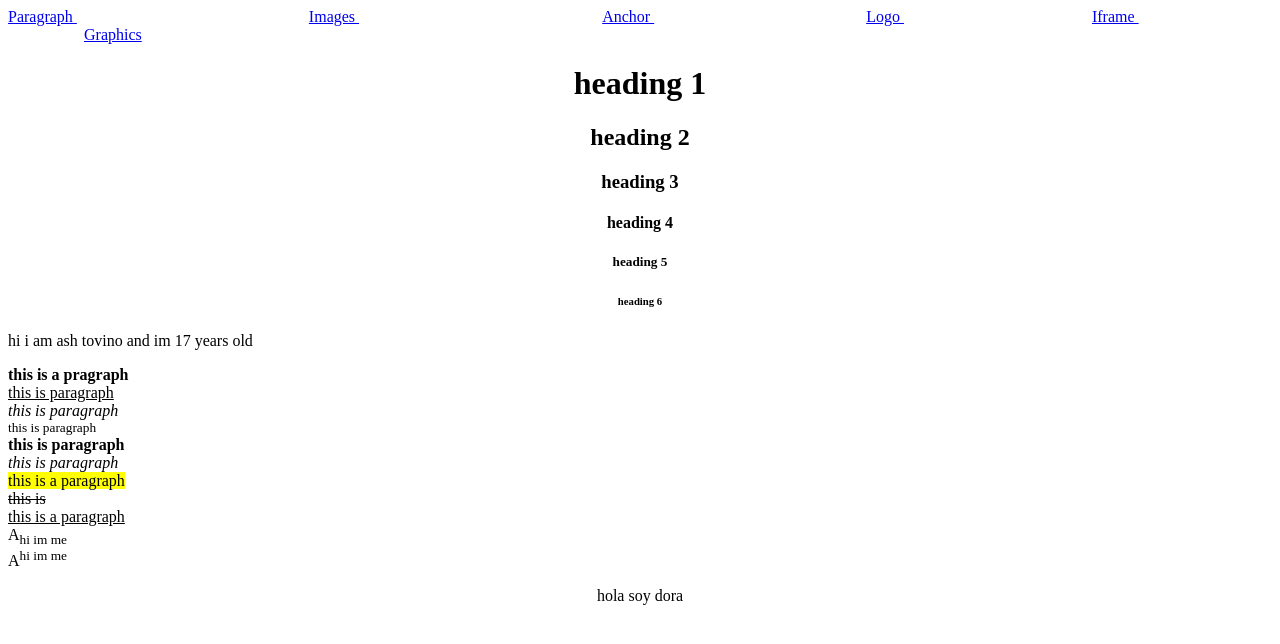
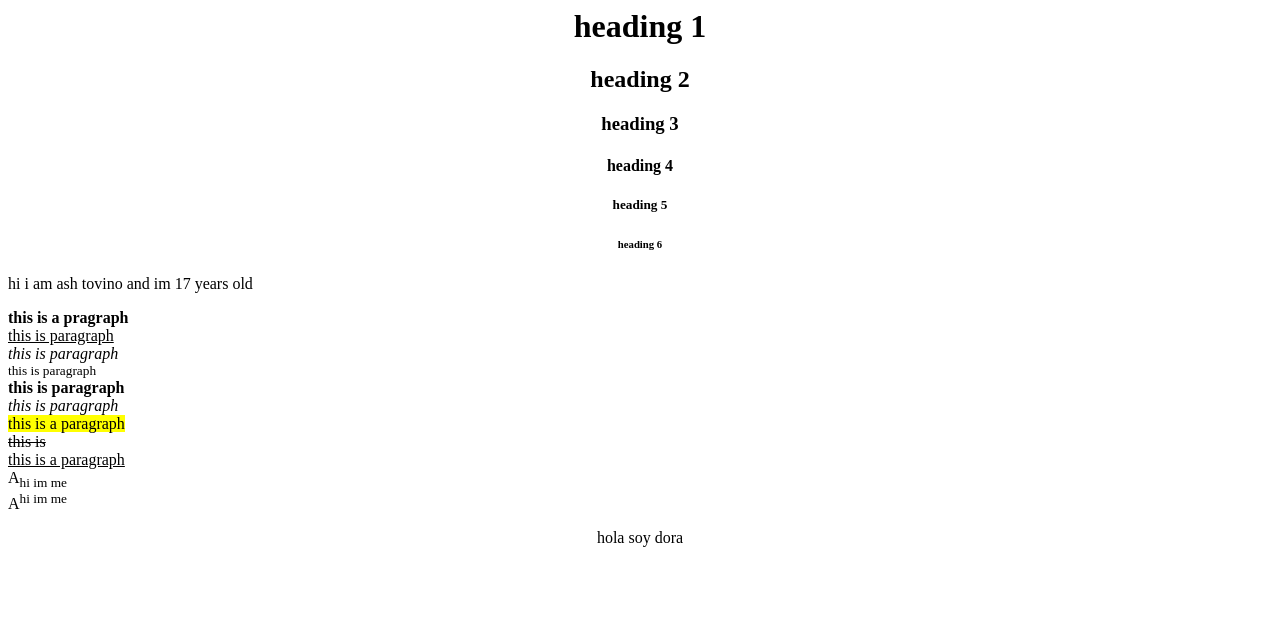
Before and after one commit to DivaQueen-dev/Full-Stack-Journal, a plain HTML site: page HTML/index.html in a window 1280 px wide. Drawn offline with Linux system fonts and the light colour scheme.

Commit message:
Update index.html

```diff
--- a/HTML/index.html
+++ b/HTML/index.html
@@ -5,27 +5,6 @@
         </title>
     </head>
     <body>
-        <a href="C:\Users\HP\Desktop\logo meaning.txt">
-            Paragraph
-        </a>&nbsp;&nbsp;&nbsp;&nbsp;&nbsp;&nbsp;&nbsp;&nbsp;&nbsp;&nbsp;&nbsp;&nbsp;&nbsp;&nbsp;&nbsp;&nbsp;&nbsp;&nbsp;&nbsp;&nbsp;&nbsp;&nbsp;&nbsp;&nbsp;&nbsp;&nbsp;&nbsp;&nbsp;&nbsp;&nbsp;&nbsp;&nbsp;&nbsp;&nbsp;&nbsp;&nbsp;&nbsp;&nbsp;&nbsp;&nbsp;&nbsp;&nbsp;&nbsp;&nbsp;&nbsp;&nbsp;&nbsp;&nbsp;&nbsp;&nbsp;&nbsp;&nbsp;&nbsp;&nbsp;&nbsp;&nbsp;&nbsp;
-        <a href="file:///C:/Users/HP/Desktop/WT/FE/html/image.html">
-            Images
-        </a>&nbsp;&nbsp;&nbsp;&nbsp;&nbsp;&nbsp;&nbsp;&nbsp;&nbsp;&nbsp;&nbsp;&nbsp;&nbsp;&nbsp;&nbsp;&nbsp;&nbsp;&nbsp;&nbsp;&nbsp;&nbsp;&nbsp;&nbsp;&nbsp;&nbsp;&nbsp;&nbsp;&nbsp;&nbsp;&nbsp;&nbsp;&nbsp;&nbsp;&nbsp;&nbsp;&nbsp;&nbsp;&nbsp;&nbsp;&nbsp;&nbsp;&nbsp;&nbsp;&nbsp;&nbsp;&nbsp;&nbsp;&nbsp;&nbsp;&nbsp;&nbsp;&nbsp;&nbsp;&nbsp;&nbsp;&nbsp;&nbsp;&nbsp;&nbsp;&nbsp;
-         <a href="file:///C:/Users/HP/Desktop/WT/FE/html/anchor.html" target="_self">
-            Anchor
-         </a>&nbsp;&nbsp;&nbsp; &nbsp;&nbsp;&nbsp;&nbsp;&nbsp;&nbsp;&nbsp;&nbsp;&nbsp;
-        &nbsp;&nbsp;&nbsp; &nbsp;&nbsp;&nbsp;&nbsp;&nbsp;&nbsp;&nbsp;&nbsp;&nbsp; &nbsp;&nbsp;&nbsp;&nbsp;&nbsp;&nbsp;&nbsp;&nbsp;&nbsp;&nbsp;&nbsp;&nbsp;&nbsp;&nbsp;&nbsp;&nbsp;&nbsp;&nbsp;&nbsp;&nbsp;&nbsp;&nbsp;&nbsp;&nbsp;
-
-         <a href= "C:\Users\HP\Desktop\logo.png">
-            Logo
-         </a>&nbsp;&nbsp;&nbsp; &nbsp;&nbsp;&nbsp;&nbsp;&nbsp;&nbsp;&nbsp;&nbsp;&nbsp; &nbsp;&nbsp;&nbsp;&nbsp;&nbsp;&nbsp;&nbsp;&nbsp; &nbsp;&nbsp;&nbsp;&nbsp;&nbsp;&nbsp;&nbsp;&nbsp;&nbsp;&nbsp;&nbsp;&nbsp;&nbsp;&nbsp;&nbsp;&nbsp; &nbsp;&nbsp;&nbsp;&nbsp;&nbsp;&nbsp;
-         <a href="file:///C:/Users/HP/Desktop/WT/FE/html/iframe.html">
-            Iframe
-         </a>&nbsp;&nbsp;&nbsp;&nbsp;&nbsp;&nbsp;&nbsp;&nbsp;&nbsp;&nbsp;&nbsp;&nbsp;&nbsp;&nbsp;&nbsp;&nbsp;&nbsp;&nbsp;&nbsp;&nbsp; &nbsp;&nbsp;&nbsp;&nbsp;&nbsp;&nbsp;&nbsp;&nbsp; &nbsp;&nbsp;&nbsp;&nbsp;&nbsp;&nbsp;&nbsp;&nbsp; &nbsp;&nbsp;&nbsp;&nbsp;&nbsp;&nbsp;&nbsp;&nbsp;&nbsp;
-         <a href="file:///C:/Users/HP/Desktop/WT/FE/html/figma.html">
-            Graphics
-         </a>
-
     <center>
         <h1> heading 1 </h1>
         <h2>heading 2</h2>
```
